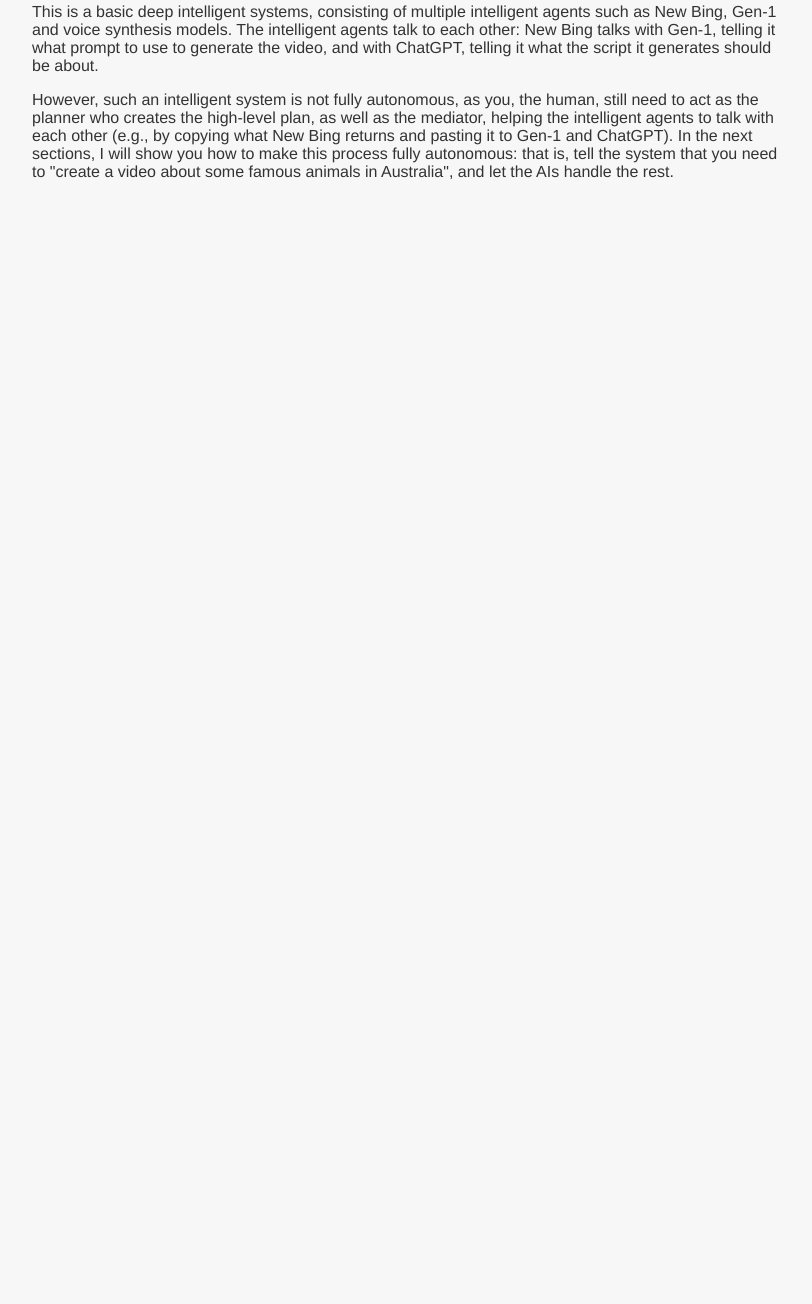
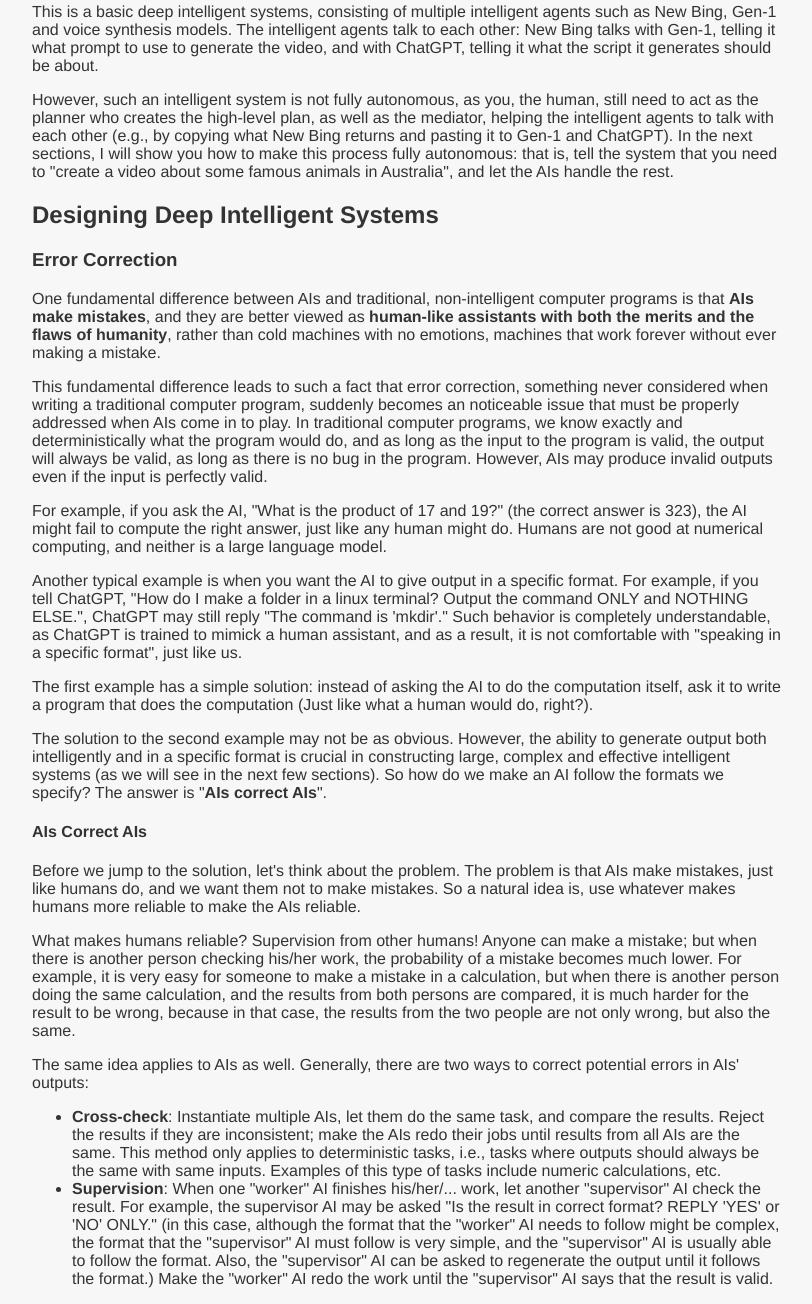
Before and after one commit to Trent-Fellbootman/trent-fellbootman.github.io, a plain HTML site: page blogs/prompt-systems.html in a window 1280 px wide. Shown: the part 1304-2608 px from the top of the page, without its empty margins (233-1045 px from the left). Before the commit the page ends 1501 px from the top, so only its background shows below. Drawn offline with Linux system fonts and the light colour scheme.

Commit message:
added error correction

```diff
--- a/blogs/prompt-systems.html
+++ b/blogs/prompt-systems.html
@@ -41,6 +41,8 @@
 
 <h2>Introduction</h2>
 
+<div>
+
     <p>
         Until not very long ago, deep learning development has been a 4-step process:
         design a model, train the model, evaluate the model, and deploy the model.
@@ -64,13 +66,16 @@
         transforms prompting from an art to a science, and open ups a way to boost the capabilities of AI
         in a dimension that has never been explored before.
     </p>
+</div>
 
 <h2>Automated Prompting and Deep Intelligent Systems</h2>
 
-<p>
+<div>
     Simply put, <strong>automated prompting</strong> is letting AIs to talk to other AIs, and a <strong>deep intelligent
-    system</strong> is a system formed by a group of AIs who (yep, "who", not "which") use automated prompting to communicate and collaborate
-    to achieve a certain goal, possibly using non-AI resources and tools as well, including Python interpreters, databases, web browsers,
+        system</strong> is a system formed by a group of AIs who (yep, "who", not "which") use automated prompting to
+    communicate and collaborate
+    to achieve a certain goal, possibly using non-AI resources and tools as well, including Python interpreters,
+    databases, web browsers,
     humans, etc.
 
     <h3>Example: Automated Prompting</h3>
@@ -105,13 +110,106 @@
     </ol>
 
     <p>
-        This is a basic deep intelligent systems, consisting of multiple intelligent agents such as New Bing, Gen-1 and voice synthesis models. The intelligent agents talk to each other: New Bing talks with Gen-1, telling it what prompt to use to generate the video, and with ChatGPT, telling it what the script it generates should be about.
+        This is a basic deep intelligent systems, consisting of multiple intelligent agents such as New Bing, Gen-1 and
+        voice synthesis models. The intelligent agents talk to each other: New Bing talks with Gen-1, telling it what
+        prompt to use to generate the video, and with ChatGPT, telling it what the script it generates should be about.
     </p>
 
     <p>
-        However, such an intelligent system is not fully autonomous, as you, the human, still need to act as the planner who creates the high-level plan, as well as the mediator, helping the intelligent agents to talk with each other (e.g., by copying what New Bing returns and pasting it to Gen-1 and ChatGPT). In the next sections, I will show you how to make this process fully autonomous: that is, tell the system that you need to "create a video about some famous animals in Australia", and let the AIs handle the rest.
+        However, such an intelligent system is not fully autonomous, as you, the human, still need to act as the planner
+        who creates the high-level plan, as well as the mediator, helping the intelligent agents to talk with each other
+        (e.g., by copying what New Bing returns and pasting it to Gen-1 and ChatGPT). In the next sections, I will show
+        you how to make this process fully autonomous: that is, tell the system that you need to "create a video about
+        some famous animals in Australia", and let the AIs handle the rest.
     </p>
+</div>
+
+<h2>Designing Deep Intelligent Systems</h2>
+
+<div>
+
+    <h3>Error Correction</h3>
+    <p>
+        One fundamental difference between AIs and traditional, non-intelligent computer programs is that <strong>AIs
+            make mistakes</strong>, and they are better viewed as <strong>human-like assistants with both the merits and
+            the flaws of humanity</strong>, rather than cold machines with no emotions, machines that work forever
+        without ever making a mistake.
     </p>
+
+    <p>
+        This fundamental difference leads to such a fact that error correction, something never considered when writing
+        a traditional computer program, suddenly becomes an noticeable issue that must be properly addressed when AIs
+        come in to play. In traditional computer programs, we know exactly and deterministically what the program would
+        do, and as long as the input to the program is valid, the output will always be valid, as long as there is no
+        bug in the program. However, AIs may produce invalid outputs even if the input is perfectly valid.</p>
+
+    <p>
+        For example, if you ask the AI, "What is the product of 17 and 19?" (the correct answer is 323), the AI might
+        fail to compute the right answer, just like any human might do. Humans are not good at numerical computing, and
+        neither is a large language model.
+    </p>
+
+    <p>
+        Another typical example is when you want the AI to give output in a specific format. For example, if you tell
+        ChatGPT, "How do I make a folder in a linux terminal? Output the command ONLY and NOTHING ELSE.", ChatGPT may
+        still reply "The command is 'mkdir'." Such behavior is completely understandable, as ChatGPT is trained to
+        mimick a human assistant, and as a result, it is not comfortable with "speaking in a specific format", just like
+        us.
+    </p>
+
+    <p>
+        The first example has a simple solution: instead of asking the AI to do the computation itself, ask it to write
+        a program that does the computation (Just like what a human would do, right?).
+    </p>
+
+    <p>
+        The solution to the second example may not be as obvious. However, the ability to generate output both
+        intelligently and in a specific format is crucial in constructing large, complex and effective intelligent
+        systems (as we will see in the next few sections). So how do we make an AI follow the formats we specify? The
+        answer is "<strong>AIs correct AIs</strong>".
+    </p>
+
+    <h4>AIs Correct AIs</h4>
+
+    <p>
+        Before we jump to the solution, let's think about the problem. The problem is that AIs make mistakes, just like
+        humans do, and we want them not to make mistakes. So a natural idea is, use whatever makes humans more reliable
+        to make the AIs reliable.
+    </p>
+
+    <p>
+        What makes humans reliable? Supervision from other humans! Anyone can make a mistake; but when there is another
+        person checking his/her work, the probability of a mistake becomes much lower. For example, it is very easy for
+        someone to make a mistake in a calculation, but when there is another person doing the same calculation, and the
+        results from both persons are compared, it is much harder for the result to be wrong, because in that case, the
+        results from the two people are not only wrong, but also the same.
+    </p>
+
+    <p>
+        The same idea applies to AIs as well. Generally, there are two ways to correct potential errors in AIs' outputs:
+
+    <ul>
+        <li>
+            <strong>Cross-check</strong>: Instantiate multiple AIs, let them do the same task, and compare the results.
+            Reject the results if they are inconsistent; make the AIs redo their jobs until results from all AIs are the
+            same. This method only applies to deterministic tasks, i.e., tasks where outputs should always be the same
+            with same inputs. Examples of this type of tasks include numeric calculations, etc.
+        </li>
+
+        <li>
+            <strong>Supervision</strong>: When one "worker" AI finishes his/her/... work, let another "supervisor" AI
+            check the result. For example, the supervisor AI may be asked "Is the result in correct format? REPLY 'YES'
+            or 'NO' ONLY." (in this case, although the format that the "worker" AI needs to follow might be complex, the
+            format that the "supervisor" AI must follow is very simple, and the "supervisor" AI is usually able to
+            follow the format. Also, the "supervisor" AI can be asked to regenerate the output until it follows the
+            format.) Make the "worker" AI redo the work until the "supervisor" AI says that the result is
+            valid.
+        </li>
+    </ul>
+    </p>
+
+
+</div>
 
 <style>
     body {
```
Lines whose indentation alone changed are shown as unchanged.
